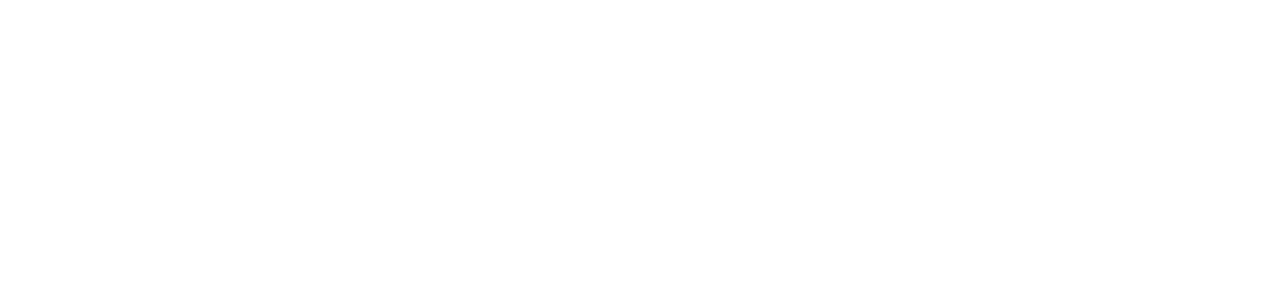
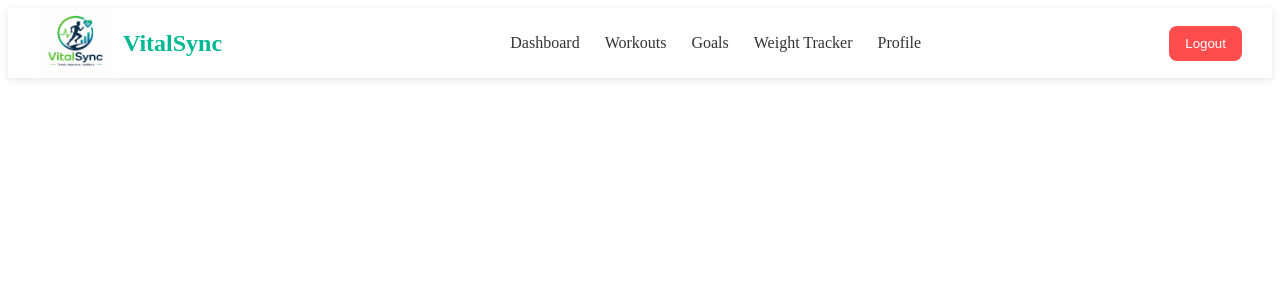
Before and after one commit to fathima774/health-tracking-system, a React (Vite) app: page / in a window 1280 px wide. Shown: the top 300 px of the page. Built offline with nearby package versions, Linux system fonts and the light colour scheme.

Commit message:
navbar added

```diff
--- a/package.json
+++ b/package.json
@@ -11,7 +11,8 @@
   },
   "dependencies": {
     "react": "^19.2.6",
-    "react-dom": "^19.2.6"
+    "react-dom": "^19.2.6",
+    "react-router-dom": "^7.18.0"
   },
   "devDependencies": {
     "@eslint/js": "^10.0.1",
--- a/src/App.jsx
+++ b/src/App.jsx
@@ -1,10 +1,16 @@
+import { BrowserRouter } from "react-router-dom"
+import Navbar from "./components/layouts/Navbar"
 
 
 function App() {
 
 
+
   return (
     <>
+    <BrowserRouter>
+    <Navbar />
+    </BrowserRouter>
 
 
     </>
--- /dev/null
+++ b/src/assets/styles/navbar.css
@@ -0,0 +1,53 @@
+.navbar {
+  height: 70px;
+  background: #ffffff;
+  display: flex;
+  justify-content: space-between;
+  align-items: center;
+  padding: 0 30px;
+  box-shadow: 0px 2px 8px rgba(0,0,0,0.1);
+}
+
+.logo {
+  display: flex;
+  align-items: center;
+  gap: 10px;
+}
+
+
+.logo h2 {
+  color: #00b894;
+  font-weight: 700;
+}
+
+.nav-links {
+  display: flex;
+  list-style: none;
+  gap: 25px;
+}
+
+.nav-links a {
+  text-decoration: none;
+  color: #333;
+  font-weight: 500;
+}
+
+.nav-links a:hover {
+  color: #00b894;
+}
+
+.logout-btn {
+  display: flex;
+  align-items: center;
+  gap: 8px;
+  background: #ff4d4d;
+  color: white;
+  border: none;
+  padding: 10px 16px;
+  border-radius: 8px;
+  cursor: pointer;
+}
+
+.logout-btn:hover {
+  opacity: 0.9;
+}
--- /dev/null
+++ b/src/components/layouts/Navbar.jsx
@@ -0,0 +1,55 @@
+import React from "react";
+import { Link, useNavigate } from "react-router-dom";
+import "../../assets/styles/navbar.css";
+
+
+
+const Navbar = () => {
+  const navigate = useNavigate();
+
+  const handleLogout = () => {
+    localStorage.removeItem("token");
+    navigate("/login");
+  };
+
+  return (
+    <nav className="navbar">
+      {/* Logo */}
+      <div className="logo">
+        <img src="src/assets/VitalSync.png" alt="" width={75} height={70} />
+        <h2>VitalSync</h2>
+      </div>
+
+      {/* Navigation Links */}
+      <ul className="nav-links">
+        <li>
+          <Link to="/dashboard">Dashboard</Link>
+        </li>
+
+        <li>
+          <Link to="/workouts">Workouts</Link>
+        </li>
+
+        <li>
+          <Link to="/goals">Goals</Link>
+        </li>
+
+        <li>
+          <Link to="/weight-tracker">Weight Tracker</Link>
+        </li>
+
+        <li>
+          <Link to="/profile">Profile</Link>
+        </li>
+      </ul>
+
+      {/* Logout Button */}
+      <button className="logout-btn" onClick={handleLogout}>
+
+        Logout
+      </button>
+    </nav>
+  );
+};
+
+export default Navbar;
```
Also changed, not shown: 1 other file (tests, documents, lock files or other folders).
